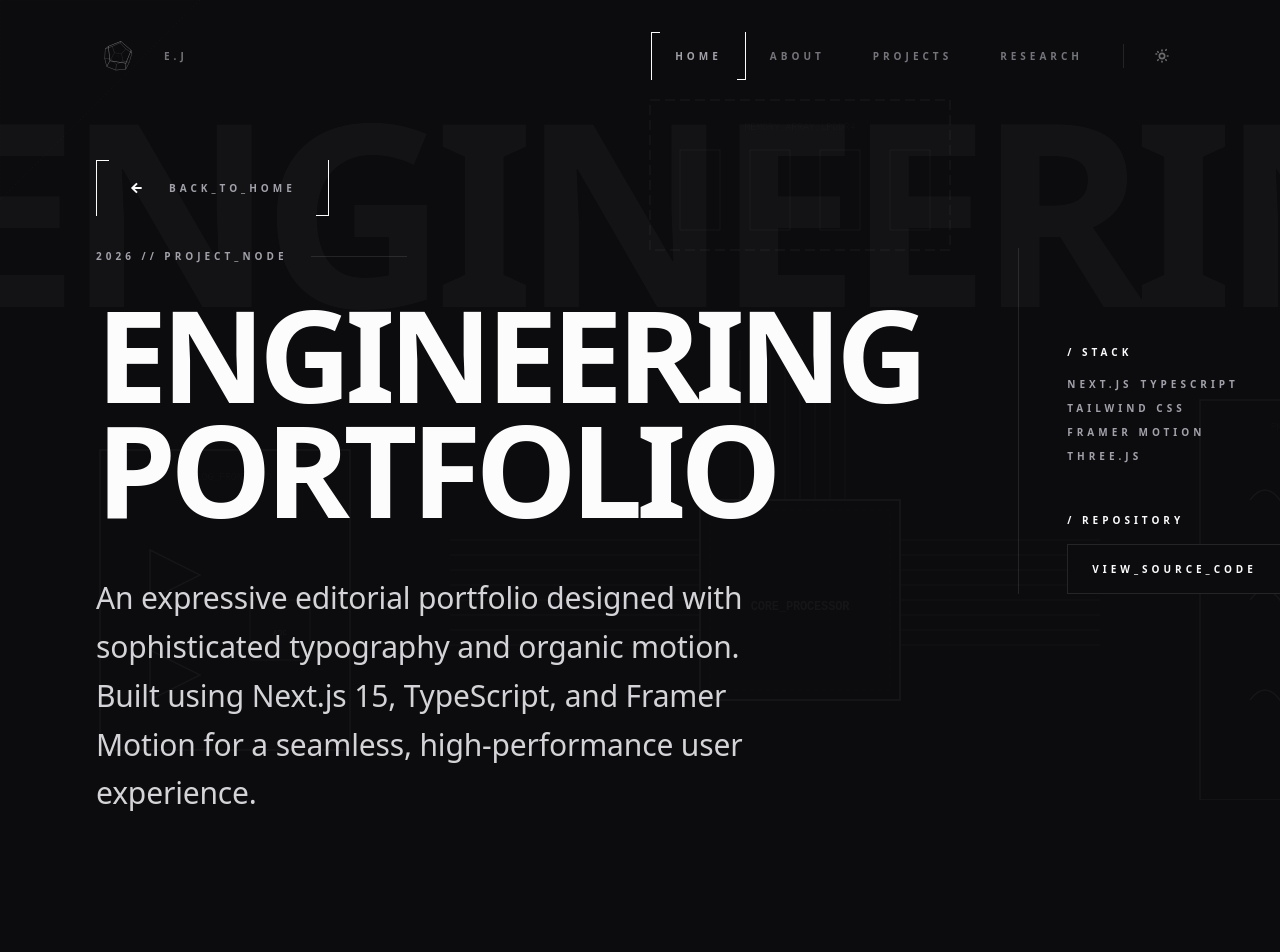
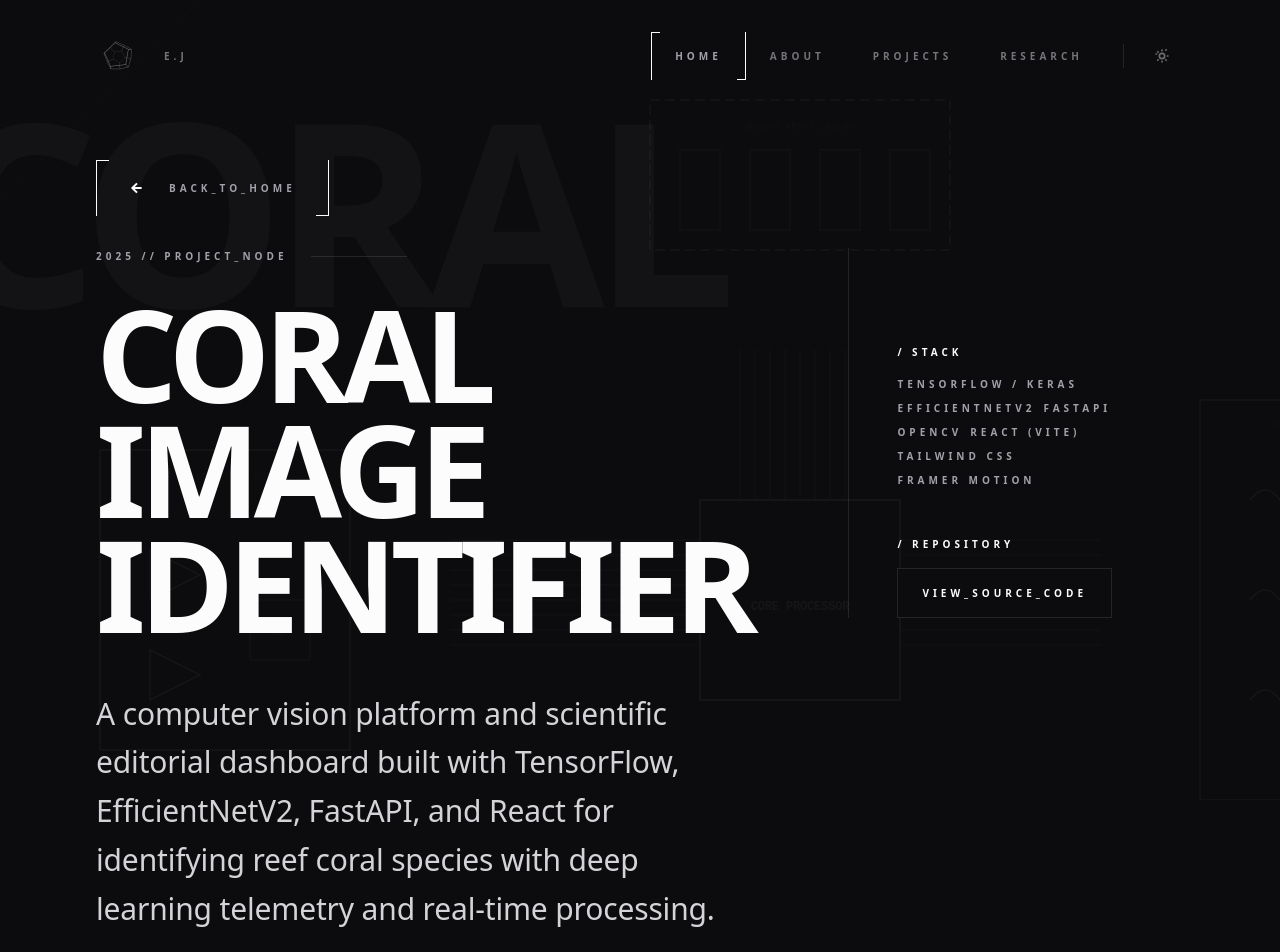
Before and after one commit to ejaebker/engineering-portfolio, a Next.js app: page /projects/1 in a window 1280 px wide. Shown: the top 952 px of the page. Built offline with nearby package versions, Linux system fonts and the light colour scheme.

Commit message:
Add Coral Image Identifier project section and update project carousel order

```diff
--- a/src/app/components/Projects.tsx
+++ b/src/app/components/Projects.tsx
@@ -6,21 +6,11 @@ import Image from 'next/image';
 import { motion, AnimatePresence } from 'framer-motion';
 import PerspectiveCard from './PerspectiveCard';
 
+import { projects } from '../data/projects';
+
 const Projects = memo(function Projects() {
   const [currentIndex, setCurrentIndex] = useState(0);
   const [direction, setDirection] = useState(0);
-
-  const projects = useMemo(() => [
-    {
-      id: 1,
-      title: "Engineering Portfolio",
-      description: "An expressive editorial portfolio designed with sophisticated typography and organic motion. Built using Next.js 15 and TypeScript, the project was developed in collaboration with Gemini CLI for a seamless user experience.",
-      image: "/portfolio.png",
-      technologies: ["Next.js", "TypeScript", "Tailwind CSS", "Framer Motion", "Gemini CLI"],
-      link: "https://github.com/ejaebker/engineering-portfolio",
-      year: 2026,
-    },
-  ], []);
 
   const handleNext = () => {
     setDirection(1);
--- /dev/null
+++ b/src/app/data/projects.ts
@@ -0,0 +1,60 @@
+export interface Project {
+  id: number;
+  title: string;
+  description: string;
+  image: string;
+  technologies: string[];
+  link: string;
+  year: number;
+  fullDescription: string;
+  challenges: string;
+  outcome: string;
+}
+
+export const projects: Project[] = [
+  {
+    id: 1,
+    title: "Coral Image Identifier",
+    description: "A computer vision platform and scientific editorial dashboard built with TensorFlow, EfficientNetV2, FastAPI, and React for identifying reef coral species with deep learning telemetry and real-time processing.",
+    image: "/coral-identifier.jpg",
+    technologies: ["TensorFlow / Keras", "EfficientNetV2", "FastAPI", "OpenCV", "React (Vite)", "Tailwind CSS", "Framer Motion"],
+    link: "https://github.com/ejaebker/Coral-Image-identifier",
+    year: 2025,
+    fullDescription: `Coral Image Identifier (CoralID) is an end-to-end computer vision platform and scientific editorial interface built to automate coral species taxonomy (e.g., Acropora, Montipora, Zoanthids) from subsea photography.
+
+DEEP LEARNING MODEL DESIGN & CV PIPELINE:
+- Model Architecture & Transfer Learning: Upgraded backbone from MobileNetV2 (69% val acc) to EfficientNetV2-B0, boosting validation accuracy to 81%. Executed a two-stage training pipeline (Stage 1 warmup head + Stage 2 unfreezing top layers 200–270 for fine-tuning at a 1e-5 learning rate).
+- Hyperparameter Optimization: Utilized Keras-Tuner (Hyperband) to optimize dense head dropout rates and learning rate schedules.
+- LAB-Space CLAHE Enhancement: Implemented Contrast Limited Adaptive Histogram Equalization on the L (Lightness) channel in LAB color space to normalize uneven exposure and blue-spectrum underwater lighting while preserving true species coloration.
+- Global Perceptual Deduplication: Developed a 64-bit pHash algorithm to remove cross-class visual duplicates across dataset categories, preventing data leakage.
+- Class Imbalance & Evaluation: Applied Scikit-Learn mathematical class weighting to prevent minority class bias, evaluating performance via confusion matrices and precision/recall reporting.
+- Automated Ingestion: Built scrapers for retailer APIs, Bing Image Search, and integrated the iNaturalist community observation API.
+
+SCIENTIFIC UX DESIGN & DASHBOARD (CoralID v4.0):
+- Editorial Scientific Interface: Designed a high-fidelity dashboard built with React (Vite), Tailwind CSS, and Framer Motion, utilizing OKLCH color spaces and a tactile editorial grain aesthetic.
+- HUD Neural Ingestor: Created an interactive drag-and-drop upload zone with real-time scan-line animations and live technical telemetry.
+- Visual Architecture Pipeline: Implemented an interactive 4-stage validation infographic (Preprocessing, Feature Extraction, Neural Analysis, Taxonomy Output).
+- Local Research Archives: Engineered persistent local browser history saving specimen runs, timestamped telemetry, and species confidence distribution metrics.
+- FastAPI REST Backend: Served real-time model inference via FastAPI and Uvicorn with interactive Swagger API telemetry endpoints.`,
+    challenges: "Subsea reef imagery suffers from blue-light attenuation, variable water turbidity, and heavy class imbalance. Automating raw data ingestion required robust CLAHE lighting normalization and global perceptual hashing. On the frontend, the challenge was translating technical neural telemetry into an engaging, readable 'Scientific Editorial' dashboard without overwhelming the user.",
+    outcome: "Built a fully functional, production-grade computer vision pipeline and FastAPI inference backend paired with a high-fidelity React dashboard (CoralID v4.0), elevating model accuracy to 81% on EfficientNetV2-B0 while delivering a tactile, researcher-grade user experience.",
+  },
+  {
+    id: 2,
+    title: "Engineering Portfolio",
+    description: "An expressive editorial portfolio designed with sophisticated typography and organic motion. Built using Next.js 15 and TypeScript, the project was developed in collaboration with Gemini CLI for a seamless user experience.",
+    image: "/portfolio.png",
+    technologies: ["Next.js", "TypeScript", "Tailwind CSS", "Framer Motion", "Gemini CLI"],
+    link: "https://github.com/ejaebker/engineering-portfolio",
+    year: 2026,
+    fullDescription: `Built using Next.js 15, TypeScript, and Framer Motion, this portfolio serves as a technical demonstration of modern web standards and high-performance frontend architecture. The project was developed in collaboration with Gemini CLI, leveraging AI-driven orchestration to accelerate the transition from architectural concept to a polished, production-ready interface.
+
+Key technical features include:
+- AI-Augmented Workflow: Developed using Gemini CLI for rapid prototyping, strategic refactoring, and complex state management.
+- Custom Cursor System: Intelligent, reactive cursor that adapts to interactive elements.
+- Organic Motion Engine: Custom Framer Motion configurations for smooth, non-linear transitions.
+- Responsive Architecture: Fluid layouts that maintain typographic integrity across all device scales.`,
+    challenges: "The primary challenge was balancing complex visual effects and motion with high performance and accessibility standards. Utilizing Gemini CLI allowed for efficient experimentation with non-linear animations while ensuring that high-contrast typography remained performant across different devices.",
+    outcome: "Successfully created a unique, high-impact digital identity that reflects technical maturity and design-forward thinking, achieving high Lighthouse scores while maintaining a rich, immersive aesthetic.",
+  },
+];
--- a/src/app/projects/[id]/page.tsx
+++ b/src/app/projects/[id]/page.tsx
@@ -2,43 +2,17 @@ import Link from 'next/link';
 import Image from 'next/image';
 import Navbar from '../../components/Navbar';
 
-interface Project {
-  id: number;
-  title: string;
-  description: string;
-  image: string;
-  technologies: string[];
-  link: string;
-  year: number;
-  fullDescription: string;
-  challenges: string;
-  outcome: string;
+import { projects } from '../../data/projects';
+
+export async function generateStaticParams() {
+  return projects.map((p) => ({
+    id: p.id.toString(),
+  }));
 }
-
-const projects: Record<string, Project> = {
-  '1': {
-    id: 1,
-    title: "Engineering Portfolio",
-    description: "An expressive editorial portfolio designed with sophisticated typography and organic motion. Built using Next.js 15, TypeScript, and Framer Motion for a seamless, high-performance user experience.",
-    image: "/portfolio.png",
-    technologies: ["Next.js", "TypeScript", "Tailwind CSS", "Framer Motion", "Three.js"],
-    link: "https://github.com/ejaebker/engineering-portfolio",
-    year: 2026,
-    fullDescription: `Built using Next.js 15, TypeScript, and Framer Motion, this portfolio serves as a technical demonstration of modern web standards and high-performance frontend architecture. The project was developed in collaboration with Gemini CLI, leveraging AI-driven orchestration to accelerate the transition from architectural concept to a polished, production-ready interface.
-
-Key technical features include:
-- AI-Augmented Workflow: Developed using Gemini CLI for rapid prototyping, strategic refactoring, and complex state management.
-- Custom Cursor System: Intelligent, reactive cursor that adapts to interactive elements.
-- Organic Motion Engine: Custom Framer Motion configurations for smooth, non-linear transitions.
-- Responsive Architecture: Fluid layouts that maintain typographic integrity across all device scales.`,
-    challenges: "The primary challenge was balancing complex visual effects and motion with high performance and accessibility standards. Utilizing Gemini CLI allowed for efficient experimentation with non-linear animations while ensuring that high-contrast typography remained performant across different devices.",
-    outcome: "Successfully created a unique, high-impact digital identity that reflects technical maturity and design-forward thinking, achieving high Lighthouse scores while maintaining a rich, immersive aesthetic.",
-  },
-};
 
 export default async function ProjectDetail({ params }: { params: Promise<{ id: string }> }) {
   const { id } = await params;
-  const project = projects[id];
+  const project = projects.find((p) => p.id.toString() === id);
 
   if (!project) {
     return (
```
Also changed, not shown: public/coral-identifier.jpg (added).
